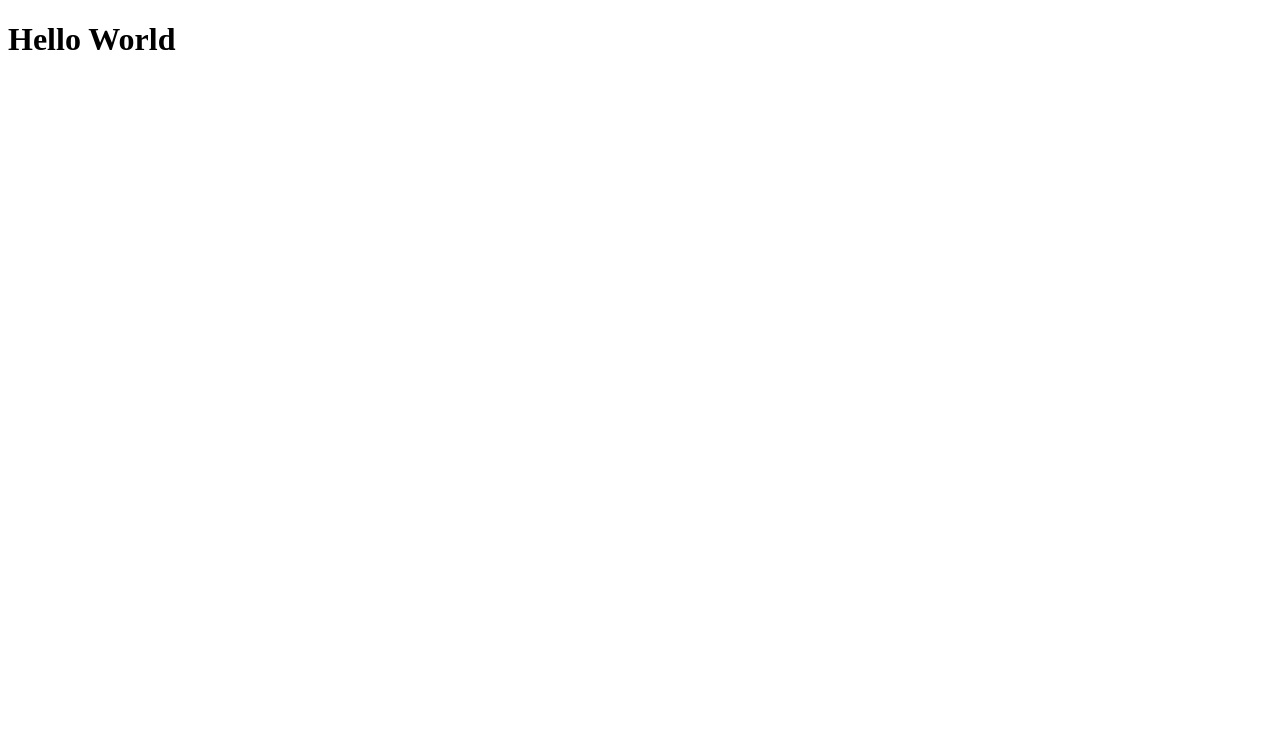
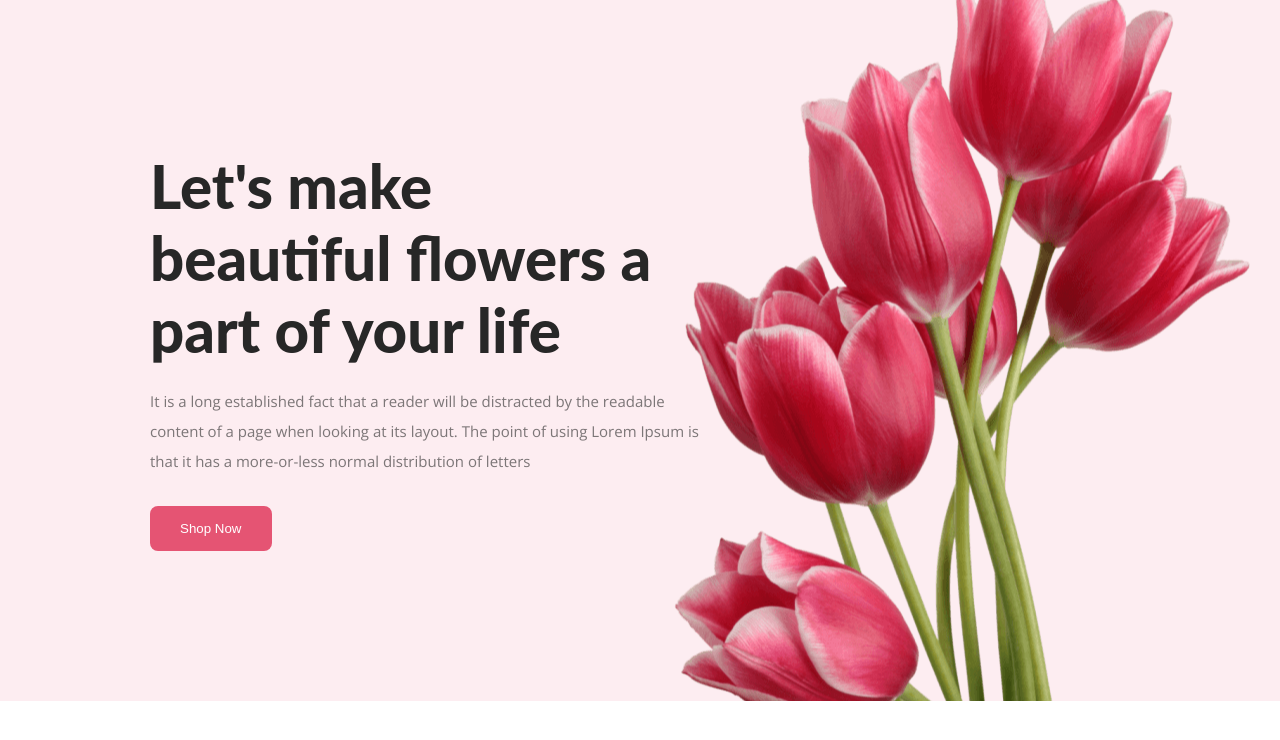
Before and after one commit to sifat70/flower-shop-design, a plain HTML site: page index.html in a window 1280 px wide. Drawn offline with nearby package versions, Linux system fonts and the light colour scheme.

Commit message:
header section end

```diff
--- a/index.html
+++ b/index.html
@@ -1,11 +1,33 @@
 <!DOCTYPE html>
 <html lang="en">
+
 <head>
     <meta charset="UTF-8">
     <meta name="viewport" content="width=device-width, initial-scale=1.0">
     <title>Flower Shop</title>
+    <link rel="preconnect" href="https://fonts.googleapis.com">
+    <link rel="preconnect" href="https://fonts.gstatic.com" crossorigin>
+    <link href="https://fonts.googleapis.com/css2?family=Open+Sans:ital,wght@0,400;0,600;1,700&display=swap"
+        rel="stylesheet">
+    <link rel="stylesheet" href="styles/style.css">
 </head>
+
 <body>
-    <h1>Hello World</h1>
+    <header>
+        <div class="banner-container">
+            <div class="banner-content">
+                <h1 class="banner-title">Let's make <br>
+                    beautiful flowers a <br>
+                    part of your life</h1>
+                <p class="banner-description">It is a long established fact that a reader will be distracted by the
+                    readable <br>
+                    content of a page when looking at its layout. The point of using Lorem Ipsum is <br>
+                    that it has a more-or-less normal distribution of letters</p>
+                <button class="btn-primary">Shop Now</button>
+            </div>
+        </div>
+    </header>
+
 </body>
+
 </html>
--- a/styles/style.css
+++ b/styles/style.css
@@ -0,0 +1,55 @@
+* {
+    margin: 0;
+    padding: 0;
+}
+
+body {
+    font-family: 'Open Sans', sans-serif;
+}
+
+.banner-container {
+    background-image: url('../images/banner.png');
+    background-repeat: no-repeat;
+    width: 100%;
+    height: 100%;
+    background-color: #E554731A;
+    /* padding: 40px 240px; */
+    background-position: right;
+}
+
+.banner-content {
+    /* width: 40%; */
+    /* display: flex;
+    align-items: center; */
+    padding: 150px 150px;
+}
+
+.banner-title {
+    color: #272727;
+    font-family: Lato;
+    font-size: 60px;
+    font-style: normal;
+    font-weight: 800;
+    padding-bottom: 20px;
+    line-height: normal;
+}
+
+.banner-description {
+    color: rgba(39, 39, 39, 0.60);
+    font-size: 15px;
+    font-style: normal;
+    font-weight: 400;
+    padding-bottom: 30px;
+    line-height: 30px;
+}
+
+.btn-primary {
+    display: inline-flex;
+    padding: 15px 30px;
+    align-items: flex-start;
+    gap: 10px;
+    color: white;
+    border: none;
+    border-radius: 8px;
+    background: #E55473;
+}
```
Also changed, not shown: images/banner.png (renamed from images/pngwing 10.png), images/gellary-1.png (renamed from images/Flower 01.png), images/gellary-2.png (renamed from images/Rectangle 4.png), images/gellary-3.png (renamed from images/Rectangle 5.png), images/gellary-4.png (renamed from images/Rectangle 6.png), images/hot.png (renamed from images/pngwing 8.png).
